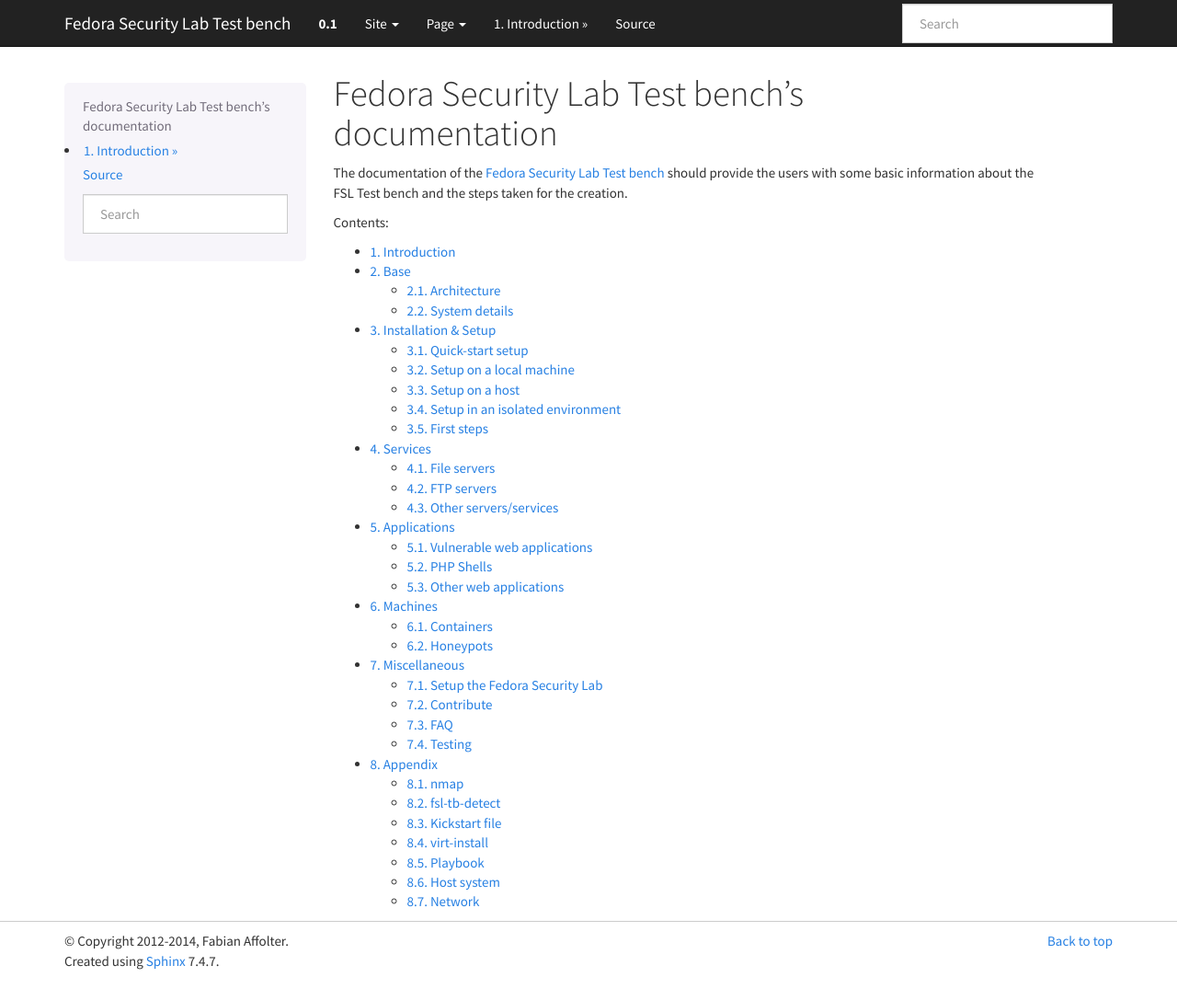
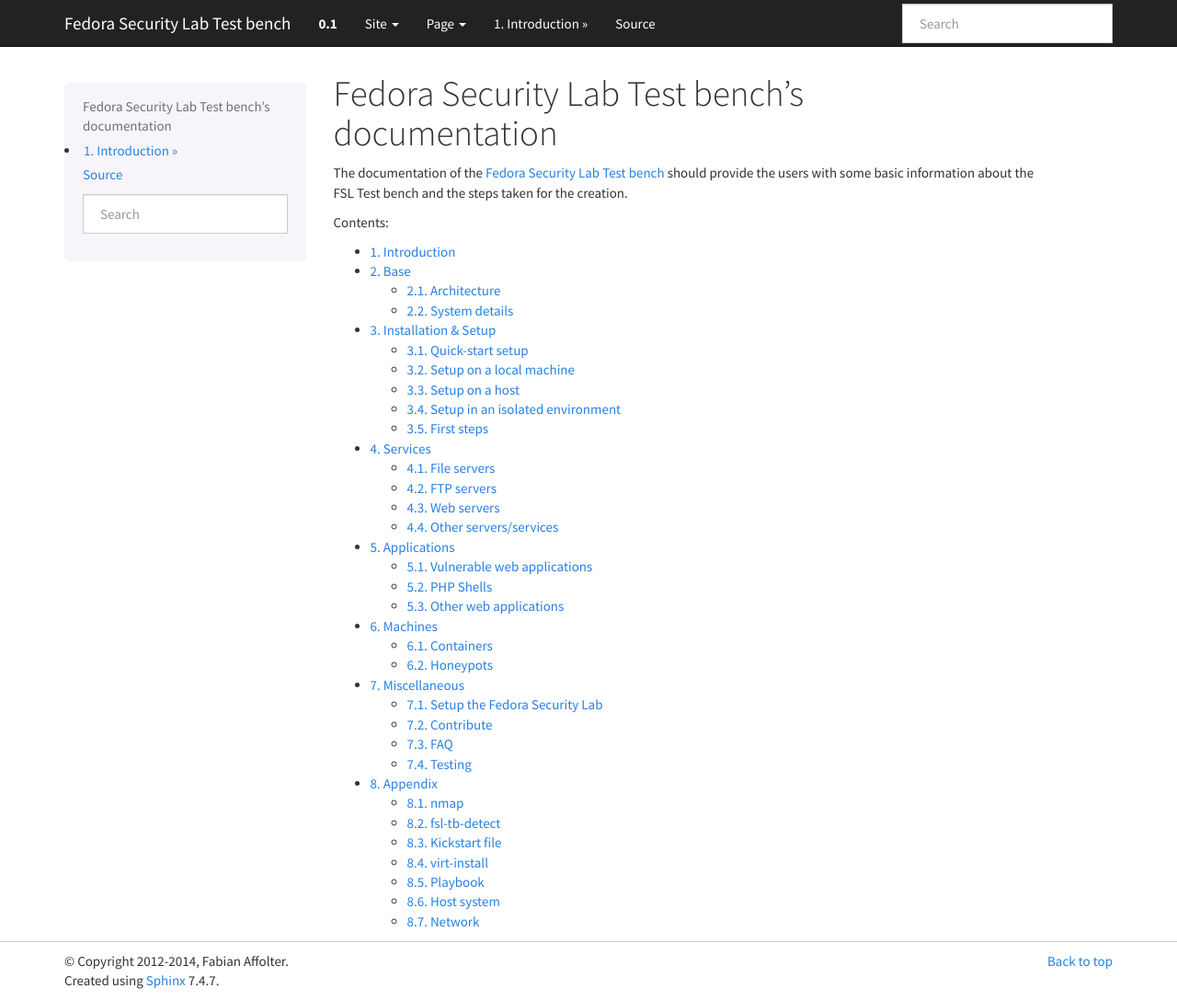
Before and after one commit to fabaff/fsl-test-bench, a Sphinx documentation site: the page built from docs/index.rst, in a window 1280 px wide and 1087 px high. Shown: the whole window at 92% size. Built offline with Sphinx 7.4.7, drawn with Linux system fonts in a browser that asks for light colours; formulas are drawn with MathJax 3; pages that are not in the unit, such as notebooks, are missing from menus; part of the change alters nothing that is shown.

```diff
--- a/docs/services/index.rst
+++ b/docs/services/index.rst
@@ -18,5 +18,5 @@ provides.
 
    file
    ftp
-   web
+   webserver/index
    misc/index
```
